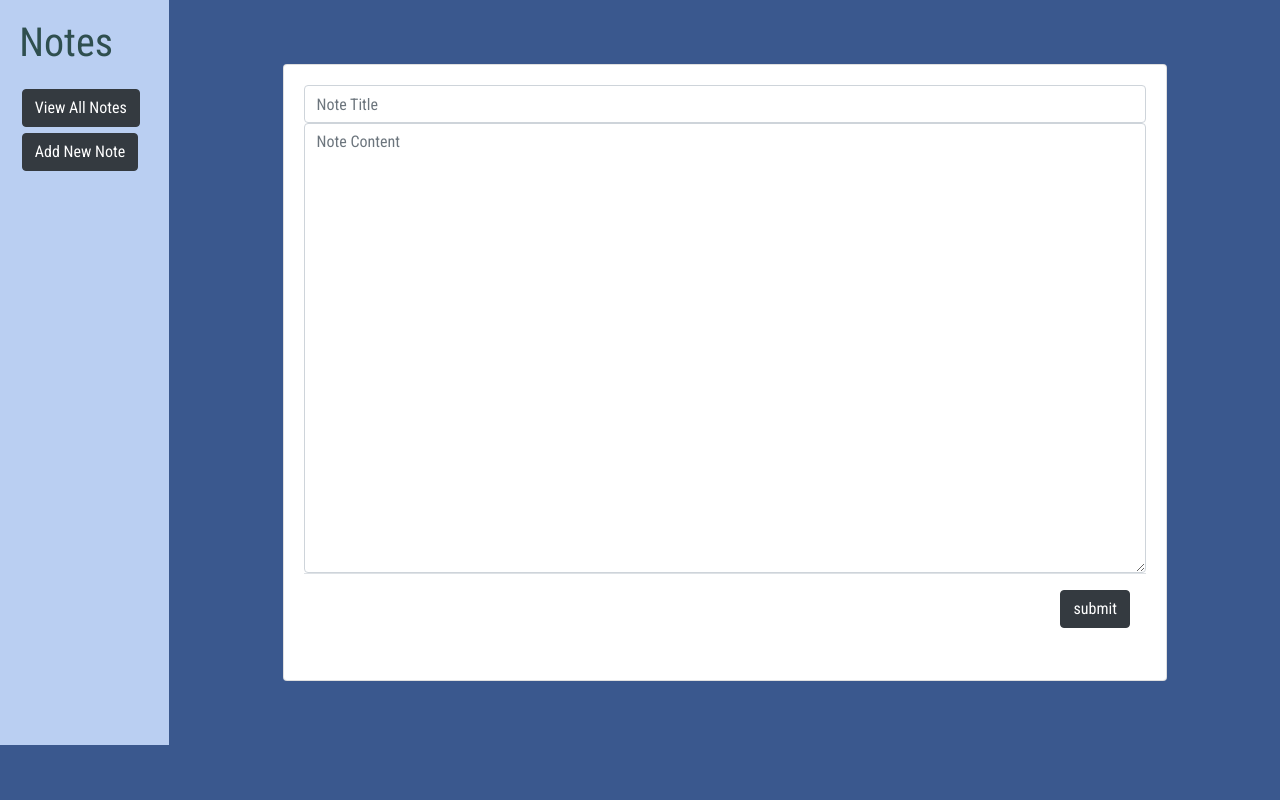
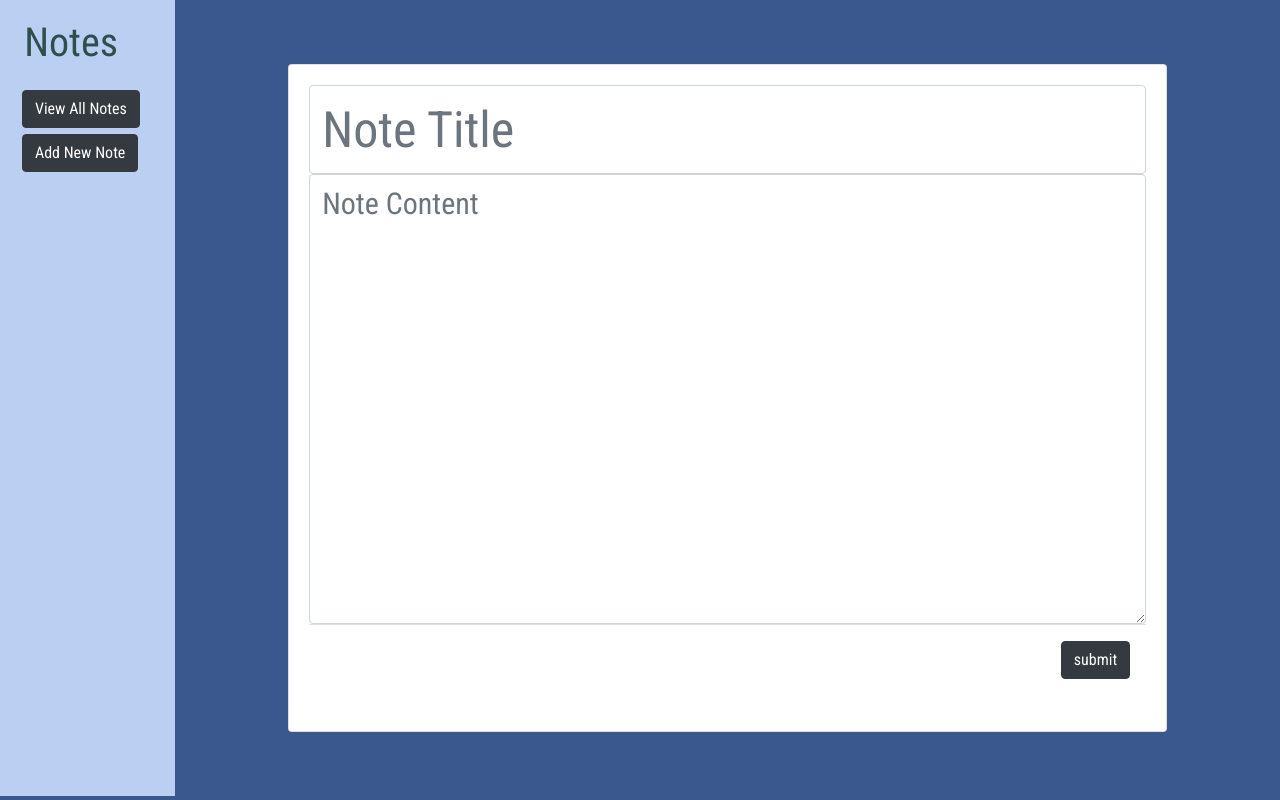
Before and after one commit to skennedy93/Note-Taker, a React (Create React App) app in the folder note-app/: page /add in a window 1280 px wide. Built offline with nearby package versions, Linux system fonts and the light colour scheme.

Commit message:
some style changes

```diff
--- a/note-app/src/App.js
+++ b/note-app/src/App.js
@@ -14,6 +14,7 @@ import register from './authorization/register'
 
 const Container = styled.div`
     display: flex;
+    height:100%;
 
 `
 const Views = styled.div`
@@ -24,10 +25,11 @@ const Modal = styled.div`
 position: fixed;
 z-index: 90;
 display: flex;
-margin-left:20%;
-margin-top: 10%;
-margin-right: 10%;
-/* background-color: rgba(0, 0, 0, 0.3); */
+margin-left:-19%;
+margin-top: -5%;
+background: rgba(0, 0, 0, 0.5);
+height: 100vh;
+width: 100vw;
 `
 
 
--- a/note-app/src/layout/addNote.js
+++ b/note-app/src/layout/addNote.js
@@ -38,8 +38,9 @@ import { Redirect } from 'react-router-dom';
               value={this.state.newNote.title}
               onChange={this.changeValue}
               className="form-control"
+              style={{fontSize:'50px'}}
              />
-            <textarea style={{height:'450px'}}
+            <textarea style={{height:'450px',fontSize:'30px'}}
               name="content"
               placeholder="Note Content"
               value={this.state.newNote.content}
--- a/note-app/src/layout/deleteModal.js
+++ b/note-app/src/layout/deleteModal.js
@@ -7,7 +7,7 @@ const DeleteModal = props => {
   const noteInfo = props.selectNote[0]
   return (
   <div className="modal-dialog" role="document">
-    <div className="modal-content">
+    <div className="modal-content" style={{marginTop:'100px'}}>
       <div className="modal-header">
         <h5 className="modal-title" id="exampleModalLabel">Delete</h5>
         <button onClick={props.toggleDelete} type="button" className="close" aria-label="Close">
@@ -24,12 +24,10 @@ const DeleteModal = props => {
         Close
         </button>
         <Link to="/"
-
          onClick={() => props.deleteNote(noteInfo.id)}
             type="button" className="btn btn-danger">
             Delete
         </Link>
-
       </div>
     </div>
   </div>
--- a/note-app/src/layout/editView.js
+++ b/note-app/src/layout/editView.js
@@ -41,8 +41,9 @@ class EditView extends React.Component {
             placeholder="Note Title"
             onChange={this.changeValue}
             className="form-control"
+            style={{fontSize:'50px'}}
           />
-          <textarea style={{height:'450px'}}
+          <textarea style={{height:'420px',fontSize:'30px'}}
             name="content"
             value={this.state.note.content}
             placeholder="Note Content"
--- a/note-app/src/layout/sideBar.js
+++ b/note-app/src/layout/sideBar.js
@@ -4,6 +4,7 @@ import { Link } from 'react-router-dom';
 
 const Title = styled.h1`
     color: #2F4F4F;
+    margin-left: 5px;
 `
 const ButtonList = styled.div`
     display:flex;
@@ -16,10 +17,7 @@ const ButtonCont = styled.div`
 const Bar = styled.div`
     background: #bacff2;
     padding: 1.5%;
-    width: 15%;
-
-
-
+    width: 200px;
 `
  class SideBar extends React.Component {
     render(){
--- a/note-app/src/layout/singleNote.js
+++ b/note-app/src/layout/singleNote.js
@@ -6,10 +6,10 @@ import { toggleDelete } from '../redux/actions/actions';
  const Note = props => {
 const noteInfo = props.selectNote[0]
 
-if (noteInfo){return(<div className="card" style={{width: '90%',marginLeft: '5%',height:'600px'}}>
+if (noteInfo){return(<div className="card" style={{width: '90%',marginLeft: '5%'}}>
   <div className="card-body">
-        <h5 className="card-title">{noteInfo.title}</h5>
-        <p className="card-text">{noteInfo.content}</p>
+        <h5 className="card-title" style={{fontSize:'55px'}}>{noteInfo.title}</h5>
+        <p className="card-text" style={{fontSize:'35px'}}>{noteInfo.content}</p>
         <div className="modal-footer">
         <Link type="button" className="btn btn-dark" to={`/edit/${noteInfo.id}`}>
           <div>Edit</div>
```
